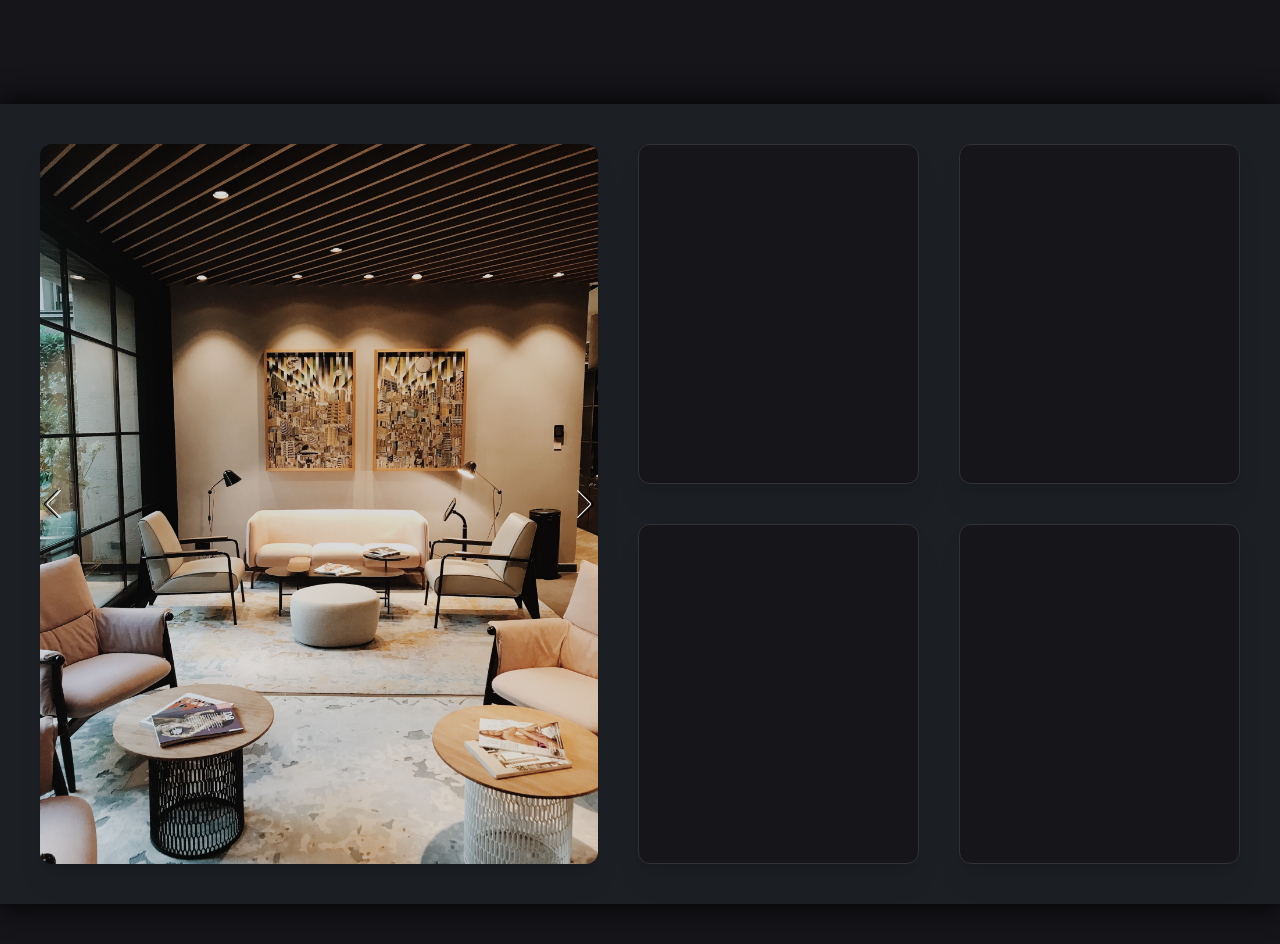
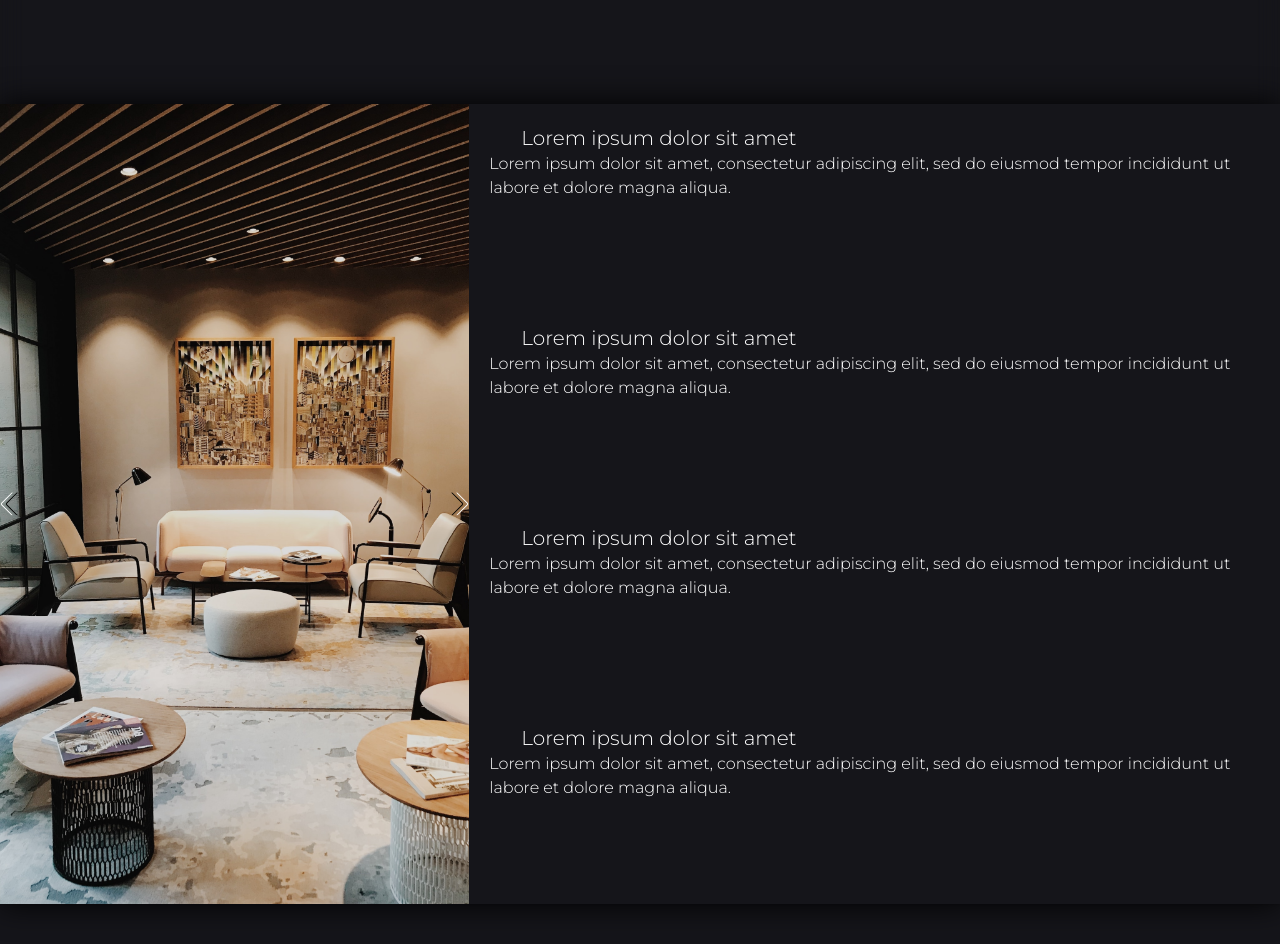
Before and after one commit to Vitalii-Harkavenko/css-website, a React (Vite) app: page /landingPage in a window 1280 px wide. Shown: the part 1160-2104 px from the top of the page. Built offline with nearby package versions, Linux system fonts and the light colour scheme.

Commit message:
code update

```diff
--- a/src/components/sectionOnePages/LandingPage.jsx
+++ b/src/components/sectionOnePages/LandingPage.jsx
@@ -10,7 +10,7 @@ export default function LandingPage() {
 
 	const handleScroll = () => {
 		display.current.style.top = `${window.pageYOffset * 0.5}px`;
-		el1.current.style.top = `${-window.pageYOffset * 0.1}px`;
+		el1.current.style.top = `${-window.pageYOffset * 0.2}px`;
 	}
 
 	const handleClick = (direction) => {
@@ -45,7 +45,7 @@ export default function LandingPage() {
 			<div className="absolute z-30 w-full h-full backdrop-contrast-125 backdrop-brightness-[0.85]"></div>
 			<FirstBg />
 		</div>
-		<div className="relative z-50 bg-secondary">
+		<div className="relative z-50 bg-transparent backdrop-blur-md">
 			<p className="p-14 bg-main shadow">
 				This is the first section's landing page example, made in more traditional and simple look.
 				So, suitable for websites offering real products or services like shops, restaurants, real estate, etc.
@@ -64,24 +64,36 @@ export default function LandingPage() {
 					Excepteur sint occaecat cupidatat non proident, sunt in culpa qui officia deserunt mollit anim id est laborum.
 				</p>
 			</div>
-			<div className='relative bg-main min-h-screen w-screen shadow mt-12 flex flex-wrap gap-10 p-10' ref={el1}>
-			<div className="absolute rounded-full nav-gradient-radial h-[200vw] w-[200vw] top-[-100vw] left-[-100vw]" ref={roundedGradient}></div>
-				<div className='relative h-[calc(100vh-5rem)] min-w-[calc(500px-7rem)] overflow-hidden rounded-xl grow drop-shadow-xl'>
-					<svg onClick={() => handleClick('left')} className="absolute w-[5%] h-full top-1/2 -translate-y-1/2 z-10" viewBox="-19.04 0 75.803 75.803" xmlns="http://www.w3.org/2000/svg" fill="#000000"><g id="SVGRepo_bgCarrier" stroke-width="0"></g><g id="SVGRepo_tracerCarrier" stroke-linecap="round" stroke-linejoin="round"></g><g id="SVGRepo_iconCarrier"> <g id="Group_64" data-name="Group 64" transform="translate(-624.082 -383.588)"> <path id="Path_56" data-name="Path 56" d="M660.313,383.588a1.5,1.5,0,0,1,1.06,2.561l-33.556,33.56a2.528,2.528,0,0,0,0,3.564l33.556,33.558a1.5,1.5,0,0,1-2.121,2.121L625.7,425.394a5.527,5.527,0,0,1,0-7.807l33.556-33.559A1.5,1.5,0,0,1,660.313,383.588Z" fill="#ffffff"></path> </g> </g></svg>
-					<svg className="absolute w-[5%] h-full top-1/2 -left-[0.5%] -translate-y-1/2 z-[5]" viewBox="-19.04 0 75.803 75.803" xmlns="http://www.w3.org/2000/svg" fill="#000000"><g id="SVGRepo_bgCarrier" stroke-width="0"></g><g id="SVGRepo_tracerCarrier" stroke-linecap="round" stroke-linejoin="round"></g><g id="SVGRepo_iconCarrier"> <g id="Group_64" data-name="Group 64" transform="translate(-624.082 -383.588)"> <path id="Path_56" data-name="Path 56" d="M660.313,383.588a1.5,1.5,0,0,1,1.06,2.561l-33.556,33.56a2.528,2.528,0,0,0,0,3.564l33.556,33.558a1.5,1.5,0,0,1-2.121,2.121L625.7,425.394a5.527,5.527,0,0,1,0-7.807l33.556-33.559A1.5,1.5,0,0,1,660.313,383.588Z" fill="#000000"></path> </g> </g></svg>
+			<div className='relative bg-main min-h-screen shadow mt-12 flex flex-wrap' ref={el1}>
+				<div className="absolute rounded-full nav-gradient-radial h-[200vw] w-[200vw] top-[-100vw] left-[-100vw]" ref={roundedGradient}></div>
+				<div className='relative h-screen min-w-[calc(500px-5rem)] overflow-hidden grow-[2]'>
+					<svg onClick={() => handleClick('left')} className="absolute w-[5%] top-1/2 -translate-y-1/2 z-10 -left-[1%]" viewBox="-19.04 0 75.803 75.803" xmlns="http://www.w3.org/2000/svg" fill="#000000"><g id="SVGRepo_bgCarrier" stroke-width="0"></g><g id="SVGRepo_tracerCarrier" stroke-linecap="round" stroke-linejoin="round"></g><g id="SVGRepo_iconCarrier"> <g id="Group_64" data-name="Group 64" transform="translate(-624.082 -383.588)"> <path id="Path_56" data-name="Path 56" d="M660.313,383.588a1.5,1.5,0,0,1,1.06,2.561l-33.556,33.56a2.528,2.528,0,0,0,0,3.564l33.556,33.558a1.5,1.5,0,0,1-2.121,2.121L625.7,425.394a5.527,5.527,0,0,1,0-7.807l33.556-33.559A1.5,1.5,0,0,1,660.313,383.588Z" fill="#ffffff"></path> </g> </g></svg>
+					<svg className="absolute w-[5%] top-1/2 -translate-y-1/2 z-[5]" viewBox="-19.04 0 75.803 75.803" xmlns="http://www.w3.org/2000/svg" fill="#000000"><g id="SVGRepo_bgCarrier" stroke-width="0"></g><g id="SVGRepo_tracerCarrier" stroke-linecap="round" stroke-linejoin="round"></g><g id="SVGRepo_iconCarrier"> <g id="Group_64" data-name="Group 64" transform="translate(-624.082 -383.588)"> <path id="Path_56" data-name="Path 56" d="M660.313,383.588a1.5,1.5,0,0,1,1.06,2.561l-33.556,33.56a2.528,2.528,0,0,0,0,3.564l33.556,33.558a1.5,1.5,0,0,1-2.121,2.121L625.7,425.394a5.527,5.527,0,0,1,0-7.807l33.556-33.559A1.5,1.5,0,0,1,660.313,383.588Z" fill="#000000"></path> </g> </g></svg>
 					<div className='absolute h-full w-full transition-all duration-300' ref={slider}>
 						<div className="absolute h-full w-full left-0 bg-cover bg-center bg-[url('/images/sectionOne/imgs/1.jpg')]"></div>
 						<div className="absolute h-full w-full left-full bg-cover bg-center bg-[url('/images/sectionOne/imgs/2.jpg')]"></div>
 						<div className="absolute h-full w-full left-[200%] bg-cover bg-center bg-[url('/images/sectionOne/imgs/3.jpg')]"></div>
 					</div>
-					<svg onClick={() => handleClick('right')} className="absolute w-[5%] h-full top-1/2 -translate-y-1/2 left-full -translate-x-full z-10" viewBox="-19.04 0 75.804 75.804" xmlns="http://www.w3.org/2000/svg" fill="#000000"><g id="SVGRepo_bgCarrier" stroke-width="0"></g><g id="SVGRepo_tracerCarrier" stroke-linecap="round" stroke-linejoin="round"></g><g id="SVGRepo_iconCarrier"> <g id="Group_65" data-name="Group 65" transform="translate(-831.568 -384.448)"> <path id="Path_57" data-name="Path 57" d="M833.068,460.252a1.5,1.5,0,0,1-1.061-2.561l33.557-33.56a2.53,2.53,0,0,0,0-3.564l-33.557-33.558a1.5,1.5,0,0,1,2.122-2.121l33.556,33.558a5.53,5.53,0,0,1,0,7.807l-33.557,33.56A1.5,1.5,0,0,1,833.068,460.252Z" fill="#ffffff"></path> </g> </g></svg>
-					<svg className="absolute w-[5%] h-full top-1/2 -translate-y-1/2 left-[100.5%] -translate-x-full z-[5]" viewBox="-19.04 0 75.804 75.804" xmlns="http://www.w3.org/2000/svg" fill="#000000"><g id="SVGRepo_bgCarrier" stroke-width="0"></g><g id="SVGRepo_tracerCarrier" stroke-linecap="round" stroke-linejoin="round"></g><g id="SVGRepo_iconCarrier"> <g id="Group_65" data-name="Group 65" transform="translate(-831.568 -384.448)"> <path id="Path_57" data-name="Path 57" d="M833.068,460.252a1.5,1.5,0,0,1-1.061-2.561l33.557-33.56a2.53,2.53,0,0,0,0-3.564l-33.557-33.558a1.5,1.5,0,0,1,2.122-2.121l33.556,33.558a5.53,5.53,0,0,1,0,7.807l-33.557,33.56A1.5,1.5,0,0,1,833.068,460.252Z" fill="#000000"></path> </g> </g></svg>
+					<svg onClick={() => handleClick('right')} className="absolute w-[5%] top-1/2 -translate-y-1/2 -translate-x-full z-10 left-[101%]" viewBox="-19.04 0 75.804 75.804" xmlns="http://www.w3.org/2000/svg" fill="#000000"><g id="SVGRepo_bgCarrier" stroke-width="0"></g><g id="SVGRepo_tracerCarrier" stroke-linecap="round" stroke-linejoin="round"></g><g id="SVGRepo_iconCarrier"> <g id="Group_65" data-name="Group 65" transform="translate(-831.568 -384.448)"> <path id="Path_57" data-name="Path 57" d="M833.068,460.252a1.5,1.5,0,0,1-1.061-2.561l33.557-33.56a2.53,2.53,0,0,0,0-3.564l-33.557-33.558a1.5,1.5,0,0,1,2.122-2.121l33.556,33.558a5.53,5.53,0,0,1,0,7.807l-33.557,33.56A1.5,1.5,0,0,1,833.068,460.252Z" fill="#ffffff"></path> </g> </g></svg>
+					<svg className="absolute w-[5%] top-1/2 -translate-y-1/2 -translate-x-full z-[5] left-full" viewBox="-19.04 0 75.804 75.804" xmlns="http://www.w3.org/2000/svg" fill="#000000"><g id="SVGRepo_bgCarrier" stroke-width="0"></g><g id="SVGRepo_tracerCarrier" stroke-linecap="round" stroke-linejoin="round"></g><g id="SVGRepo_iconCarrier"> <g id="Group_65" data-name="Group 65" transform="translate(-831.568 -384.448)"> <path id="Path_57" data-name="Path 57" d="M833.068,460.252a1.5,1.5,0,0,1-1.061-2.561l33.557-33.56a2.53,2.53,0,0,0,0-3.564l-33.557-33.558a1.5,1.5,0,0,1,2.122-2.121l33.556,33.558a5.53,5.53,0,0,1,0,7.807l-33.557,33.56A1.5,1.5,0,0,1,833.068,460.252Z" fill="#000000"></path> </g> </g></svg>
 				</div>
-				<div className="h-[calc(100vh-5rem)] min-w-[calc(500px-5rem)] gap-10 grid grid-cols-2 grid-rows-2 grow">
-					<div className="landing-card"></div>
-					<div className="landing-card"></div>
-					<div className="landing-card"></div>
-					<div className="landing-card"></div>
+				<div className="h-screen grow text-left w-[45%] grid">
+					<div className="bg-secondary p-5">
+						<h2 className="text-xl ml-8">Lorem ipsum dolor sit amet</h2>
+						<p>Lorem ipsum dolor sit amet, consectetur adipiscing elit, sed do eiusmod tempor incididunt ut labore et dolore magna aliqua.</p>
+					</div>
+					<div className="bg-secondary p-5">
+						<h2 className="text-xl ml-8">Lorem ipsum dolor sit amet</h2>
+						<p>Lorem ipsum dolor sit amet, consectetur adipiscing elit, sed do eiusmod tempor incididunt ut labore et dolore magna aliqua.</p>
+					</div>
+					<div className="bg-secondary p-5">
+						<h2 className="text-xl ml-8">Lorem ipsum dolor sit amet</h2>
+						<p>Lorem ipsum dolor sit amet, consectetur adipiscing elit, sed do eiusmod tempor incididunt ut labore et dolore magna aliqua.</p>
+					</div>
+					<div className="bg-secondary p-5">
+						<h2 className="text-xl ml-8">Lorem ipsum dolor sit amet</h2>
+						<p>Lorem ipsum dolor sit amet, consectetur adipiscing elit, sed do eiusmod tempor incididunt ut labore et dolore magna aliqua.</p>
+					</div>
 				</div>
 			</div>
 		</div>
```
